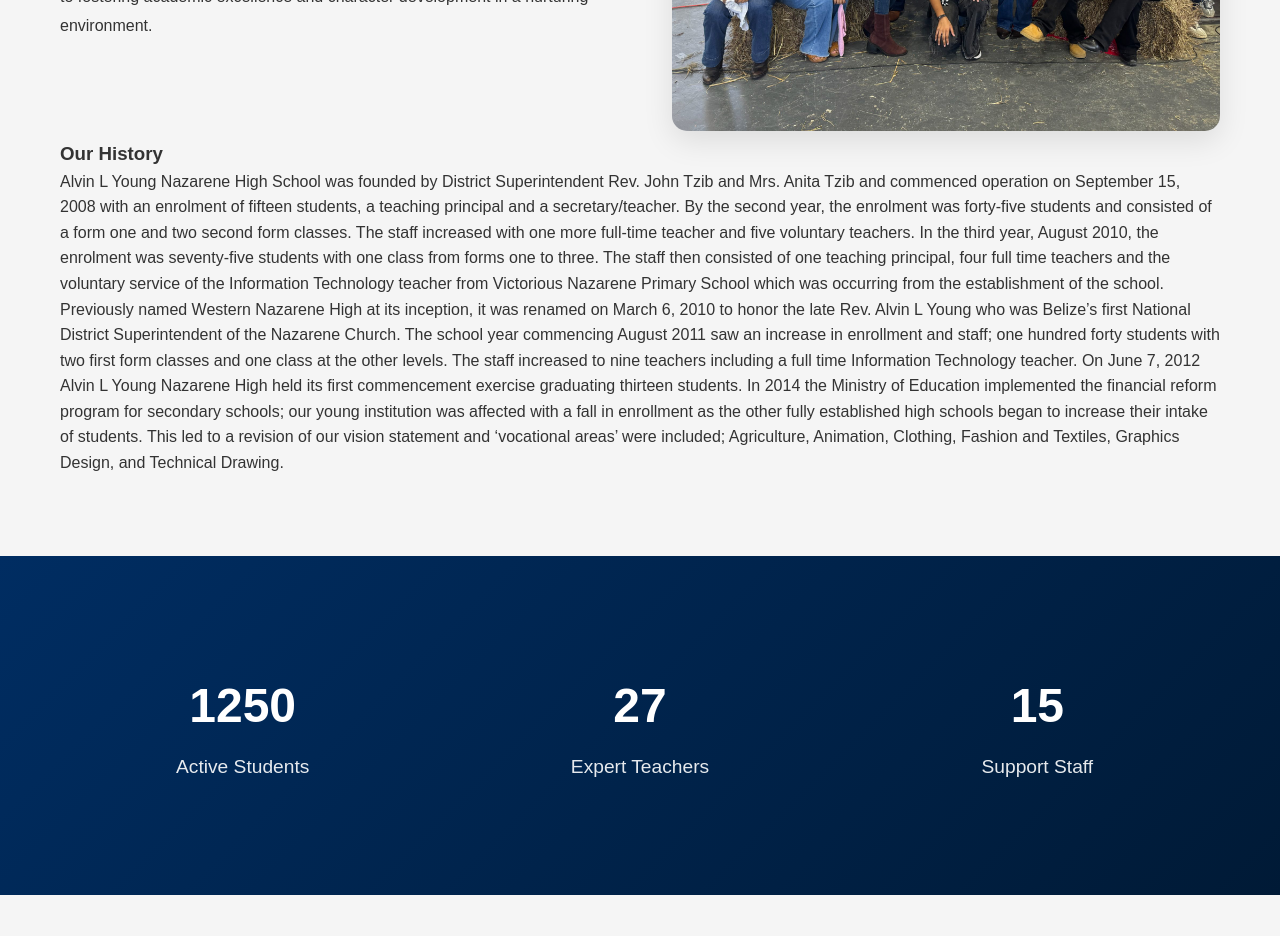
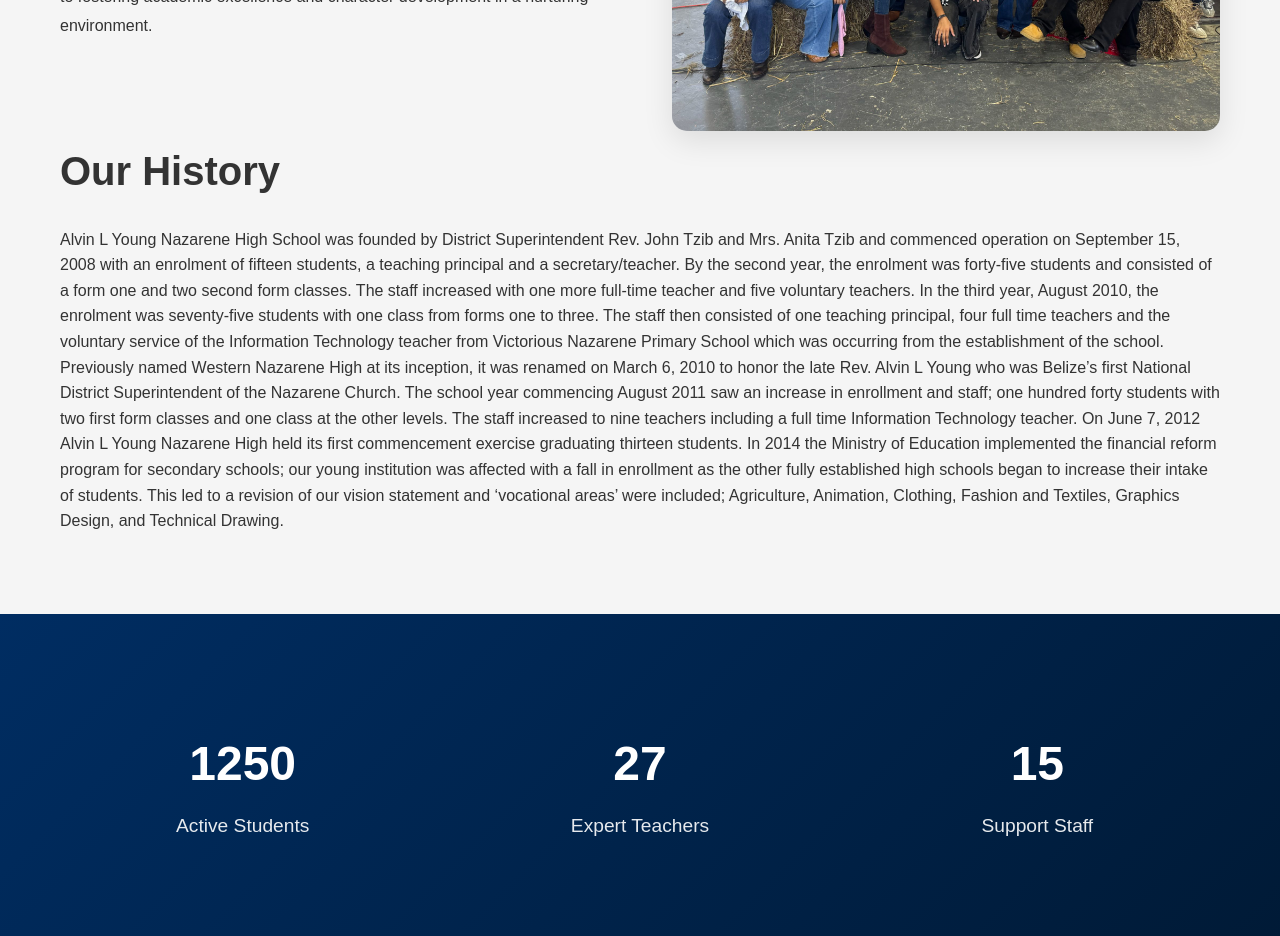
Before and after one commit to NasTiaFox30/Alvin_L_Young_Nazarene_High_School-landing-page, a React (Vite) app: page / in a window 1280 px wide. Shown: the part 1160-2096 px from the top of the page. Built offline with nearby package versions, Linux system fonts and the light colour scheme.

Commit message:
added class style  - .about-history h3

```diff
--- a/src/styles/About.css
+++ b/src/styles/About.css
@@ -29,6 +29,13 @@
   line-height: 1.8;
 }
 
+.about-history h3 {
+  color: var(--section-text);
+  font-weight: 700;
+  margin-bottom: 1.5rem;
+  font-size: 2.5rem;
+}
+
 @media (max-width: 768px) {
   .about-content {
     grid-template-columns: 1fr;
```
